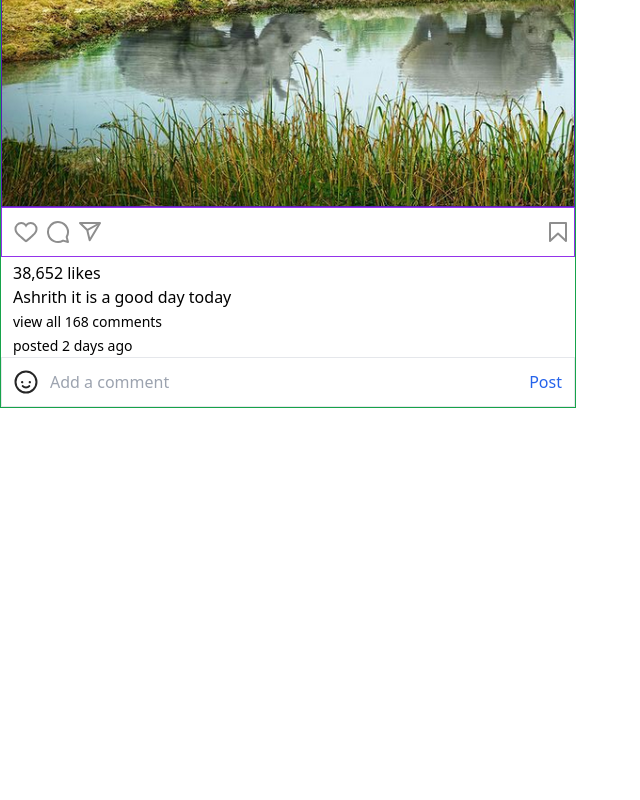
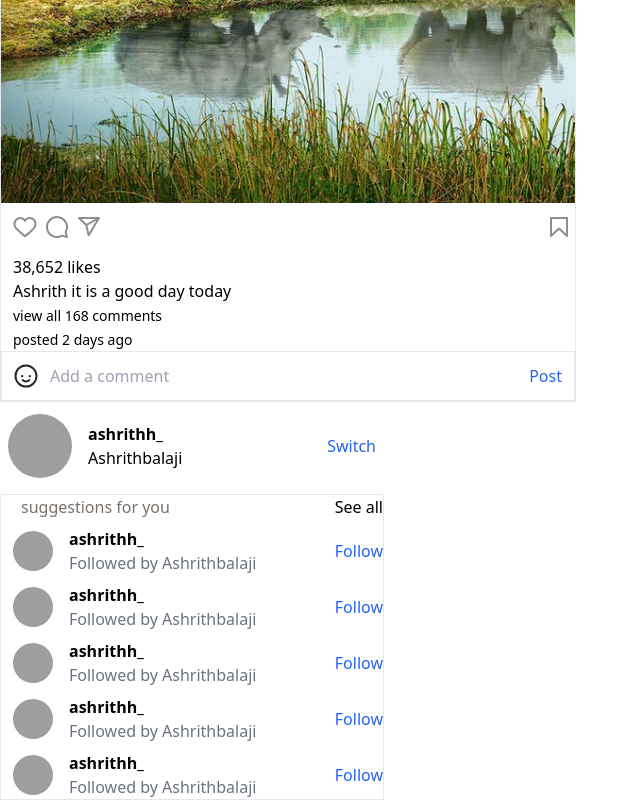
Before and after one commit to ashrith1/instagram-clone, a website: page index.html in a window 1280 px wide. Shown: the part 995-1795 px from the top of the page, without its empty margins (0-640 px from the left). Before the commit the page ends 1403 px from the top, so only its background shows below. Drawn offline with Linux system fonts and the light colour scheme; grey boxes are pictures that could not be loaded.

Commit message:
added a sidebar

```diff
--- a/index.html
+++ b/index.html
@@ -322,9 +322,9 @@
         </div>
       </div>
     </div>
-    <div class="border border-green-600 max-w-xl">
-      <div class="border border-red-600 flex">
-        <div class="border border-blue-600 flex flex-1 p-2 items-center">
+    <div class="border max-w-xl">
+      <div class="flex">
+        <div class="flex flex-1 p-2 items-center">
           <div class="">
             <img
               src="https://picsum.photos/seed/11/200/300"
@@ -351,12 +351,12 @@
           </svg>
         </div>
       </div>
-      <div class="border border-violet-800">
+      <div class=" ">
         <div class="">
           <img src="assets/images/post.png" class="" alt="" />
         </div>
       </div>
-      <div class="border border-purple-600 flex">
+      <div class="flex">
         <div class="flex flex-1 p-2">
           <div class="p-1 pt-1">
             <svg
@@ -465,8 +465,8 @@
         </div>
       </div>
       <div>
-        <div class="border p-3 flex ">
-          <div class="flex flex-1 ">
+        <div class="border p-3 flex">
+          <div class="flex flex-1">
             <svg
               aria-label="Emoji"
               class="_8-yf5"
@@ -481,14 +481,107 @@
                 d="M15.83 10.997a1.167 1.167 0 101.167 1.167 1.167 1.167 0 00-1.167-1.167zm-6.5 1.167a1.167 1.167 0 10-1.166 1.167 1.167 1.167 0 001.166-1.167zm5.163 3.24a3.406 3.406 0 01-4.982.007 1 1 0 10-1.557 1.256 5.397 5.397 0 008.09 0 1 1 0 00-1.55-1.263zM12 .503a11.5 11.5 0 1011.5 11.5A11.513 11.513 0 0012 .503zm0 21a9.5 9.5 0 119.5-9.5 9.51 9.51 0 01-9.5 9.5z"
               ></path>
             </svg>
-            <input type="text" placeholder="Add a comment " class="ml-3">
+            <input type="text" placeholder="Add a comment " class="ml-3" />
           </div>
-          <button class="text-blue-600">
-            Post
-          </button>
+          <button class="text-blue-600">Post</button>
         </div>
-        <div class="">
-
+      </div>
+    </div>
+    <div class="max-w-sm">
+      <div class="p-2 mt-1">
+        <div class="flex items-center">
+          <img
+            src="https://picsum.photos/seed/38/200/300"
+            alt=""
+            class="rounded-full w-16 h-16"
+          />
+          <div class="ml-4 flex-1">
+            <span class="font-semibold">ashrithh_</span> <br />
+            <span class="font-thin">Ashrithbalaji</span>
+          </div>
+          <div>
+            <button class="text-blue-600">Switch</button>
+          </div>
+        </div>
+      </div>
+    </div>
+    <div class="mt-2 max-w-sm border pl-3">
+      <div class="flex ">
+        <div class="flex-1">
+          <span class="p-2 pb-2 font-light text-stone-500"
+            >suggestions for you</span
+          >
+        </div>
+        <div>See all</div>
+      </div>
+      <div class="flex items-center pt-2 max-w-xl">
+        <img
+          src="https://picsum.photos/seed/38/200/300"
+          alt=""
+          class="rounded-full w-10 h-10"
+        />
+        <div class="ml-4 flex-1">
+          <span class="font-semibold">ashrithh_</span> <br />
+          <span class="font-thin text-gray-500">Followed by Ashrithbalaji</span>
+        </div>
+        <div>
+          <button class="text-blue-600">Follow</button>
+        </div>
+      </div>
+      <div class="flex items-center pt-2 max-w-xl">
+        <img
+          src="https://picsum.photos/seed/38/200/300"
+          alt=""
+          class="rounded-full w-10 h-10"
+        />
+        <div class="ml-4 flex-1">
+          <span class="font-semibold">ashrithh_</span> <br />
+          <span class="font-thin text-gray-500">Followed by Ashrithbalaji</span>
+        </div>
+        <div>
+          <button class="text-blue-600">Follow</button>
+        </div>
+      </div>
+      <div class="flex items-center pt-2 max-w-xl">
+        <img
+          src="https://picsum.photos/seed/38/200/300"
+          alt=""
+          class="rounded-full w-10 h-10"
+        />
+        <div class="ml-4 flex-1">
+          <span class="font-semibold">ashrithh_</span> <br />
+          <span class="font-thin text-gray-500">Followed by Ashrithbalaji</span>
+        </div>
+        <div>
+          <button class="text-blue-600">Follow</button>
+        </div>
+      </div>
+      <div class="flex items-center pt-2 max-w-xl">
+        <img
+          src="https://picsum.photos/seed/38/200/300"
+          alt=""
+          class="rounded-full w-10 h-10"
+        />
+        <div class="ml-4 flex-1">
+          <span class="font-semibold">ashrithh_</span> <br />
+          <span class="font-thin text-gray-500">Followed by Ashrithbalaji</span>
+        </div>
+        <div>
+          <button class="text-blue-600">Follow</button>
+        </div>
+      </div>
+      <div class="flex items-center pt-2 max-w-xl">
+        <img
+          src="https://picsum.photos/seed/38/200/300"
+          alt=""
+          class="rounded-full w-10 h-10"
+        />
+        <div class="ml-4 flex-1">
+          <span class="font-semibold">ashrithh_</span> <br />
+          <span class="font-thin text-gray-500">Followed by Ashrithbalaji</span>
+        </div>
+        <div>
+          <button class="text-blue-600">Follow</button>
         </div>
       </div>
     </div>
```
Also changed, not shown: index.css.
